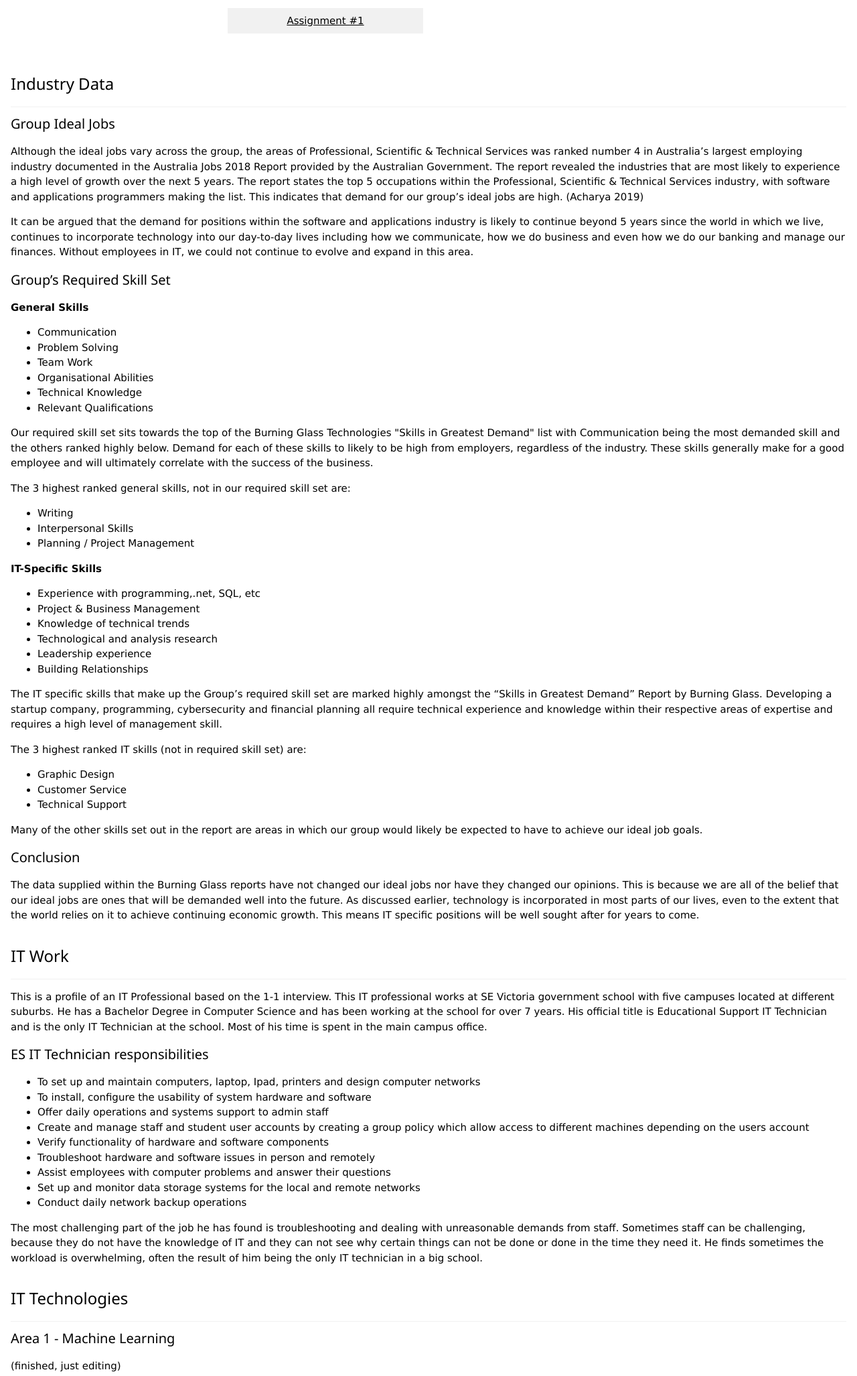
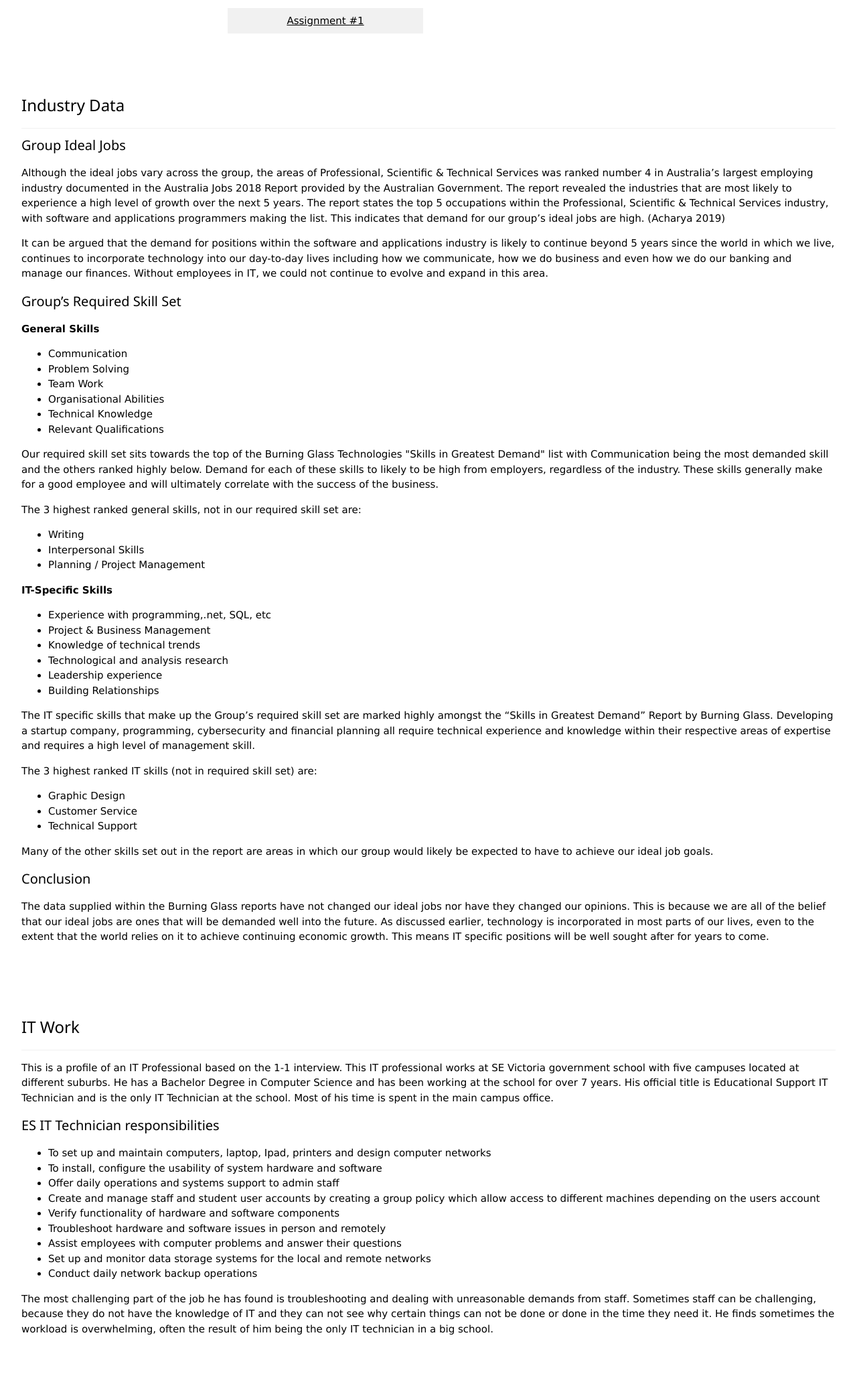
Before and after one commit to CPT110-A2Group10/CPT110-A2Group10.github.io, a plain HTML site: page index.html in a window 1280 px wide. Shown: the part 3040-5094 px from the top of the page at 67% size. Drawn offline with nearby package versions, Linux system fonts and the light colour scheme.

Commit message:
Fixed a padding issue

```diff
--- a/index.html
+++ b/index.html
@@ -85,7 +85,8 @@
   </div>
 
   <!-- Industry Data -->
-  <h3 class="w3-border-bottom w3-border-light-grey w3-padding-16" id="IndustryData">Industry Data</h3>
+  <div class="w3-container w3-padding-32" id="IndustryData">
+  <h3 class="w3-border-bottom w3-border-light-grey w3-padding-16" >Industry Data</h3>
   <h4>Group Ideal Jobs</h4>
   <p>Although the ideal jobs vary across the group, the areas of Professional, Scientific & Technical Services was ranked number 4 in Australia’s largest employing industry documented in the Australia Jobs 2018 Report provided by the Australian Government.  The report revealed the industries that are most likely to experience a high level of growth over the next 5 years.  The report states the top 5 occupations within the Professional, Scientific & Technical Services industry, with software and applications programmers making the list.  This indicates that demand for our group’s ideal jobs are high.  (Acharya 2019)</p>
   <p>It can be argued that the demand for positions within the software and applications industry is likely to continue beyond 5 years since the world in which we live, continues to incorporate technology into our day-to-day lives including how we communicate, how we do business and even how we do our banking and manage our finances.  Without employees in IT, we could not continue to evolve and expand in this area.</p>
@@ -125,9 +126,11 @@
   <p>Many of the other skills set out in the report are areas in which our group would likely be expected to have to achieve our ideal job goals.</p>
   <h4>Conclusion</h4>
   <p>The data supplied within the Burning Glass reports have not changed our ideal jobs nor have they changed our opinions. This is because we are all of the belief that our ideal jobs are ones that will be demanded well into the future. As discussed earlier, technology is incorporated in most parts of our lives, even to the extent that the world relies on it to achieve continuing economic growth. This means IT specific positions will be well sought after for years to come.</p>
+</div>
 
 <!-- IT Work -->
-  <h3 class="w3-border-bottom w3-border-light-grey w3-padding-16" id="ITWork">IT Work</h3>
+<div class="w3-container w3-padding-32" id="ITWork">
+  <h3 class="w3-border-bottom w3-border-light-grey w3-padding-16">IT Work</h3>
   <p>This is a profile of an IT Professional based on the 1-1 interview. This IT professional works at SE Victoria government school with five campuses located at different suburbs. He has a Bachelor Degree in Computer Science and has been working at the school for over 7 years. His official title is Educational Support IT Technician and is the only IT Technician at the school. Most of his time is spent in the main campus office.</p>
   <h4>ES IT Technician responsibilities</h4>
   <ul>
@@ -142,9 +145,11 @@
   <li>Conduct daily network backup operations</li>
   </ul>
   <p>The most challenging part of the job he has found is troubleshooting and dealing with unreasonable demands from staff. Sometimes staff can be challenging, because they do not have the knowledge of IT and they can not see why certain things can not be done or done in the time they need it. He finds sometimes the workload is overwhelming, often the result of him being the only IT technician in a big school.</p>
+</div>
 
   <!-- IT Technologies -->
-    <h3 class="w3-border-bottom w3-border-light-grey w3-padding-16" id="ITTechnologies">IT Technologies</h3>
+  <div class="w3-container w3-padding-32" id="ITTechnologies">
+    <h3 class="w3-border-bottom w3-border-light-grey w3-padding-16" >IT Technologies</h3>
     <h4>Area 1 - Machine Learning</h4>
     <p>(finished, just editing)</p>
     <h4>Area 2 - Autonomous Vehicles</h4>
@@ -157,7 +162,7 @@
     <p>Raspberry Pi can run more than one program at a time. This is because it has its own Operating System (OS) which is free (<a title="https://www.raspberrypi.org/downloads/" href="https://www.raspberrypi.org/downloads/" target="_blank" rel="noopener">https://www.raspberrypi.org/downloads/</a>) and have its own desktop. From the desktop the user can choose different IDE to program. You have the option of choosing scratch for those who don&rsquo;t have any experience in coding. Scratch was created by MIT to encourage and teach students to code in Python. For those with more experience Debian or IDLE Python are also included in the desktop. The most recent model Raspberry Pi 4 board has bigger memory up to 4G, three different type USB ports, ethernet, two micro HDMI, Bluetooth and wireless.</p>
     <p>Makey Makey (<a title="https://makeymakey.com/" href="https://makeymakey.com/" target="_blank" rel="noopener">https://makeymakey.com/</a>) is a product created by MIT Media Lab. It is a two sided circuit board touchpad with six input sockets to attach wires. Once the board has been connected to a PC or laptop via USB, the alligator clips can be linked to any object that conducts electricity. By attaching these wires with alligator clips to everyday objects it turns them into touchpads. Makey Makey can be attached to Arduino and Raspberry Pi boards.</p>
     <p>The Arduino, Raspberry Pi and Makey Mare are simple, but not too simple. They were built around the idea that students will be using these. Teaches future designers, artists, engineers and improved learning by building on ideas and sharing ideas. These micro-controllers make it possible to build affordable computers, which put digital making into the hands of people all over the world. These devices have proven that computing could be smaller and cheaper. There are many ways in which they have made positive contribution. It&rsquo;s used in classrooms, used by hobbyist and within the industrial environment. People of all ages have used them to learn about computing and electronics. What makes them so appealing are many experiments that led to creating products we never could have imagined.&nbsp;</p>
-
+  </div>
   <!-- Project Section -->
   <div class="w3-container w3-padding-32" id="projects">
   <h3 class="w3-border-bottom w3-border-light-grey w3-padding-16" id="LMS">Project - A Learning Management System (LMS)</h3>
```
